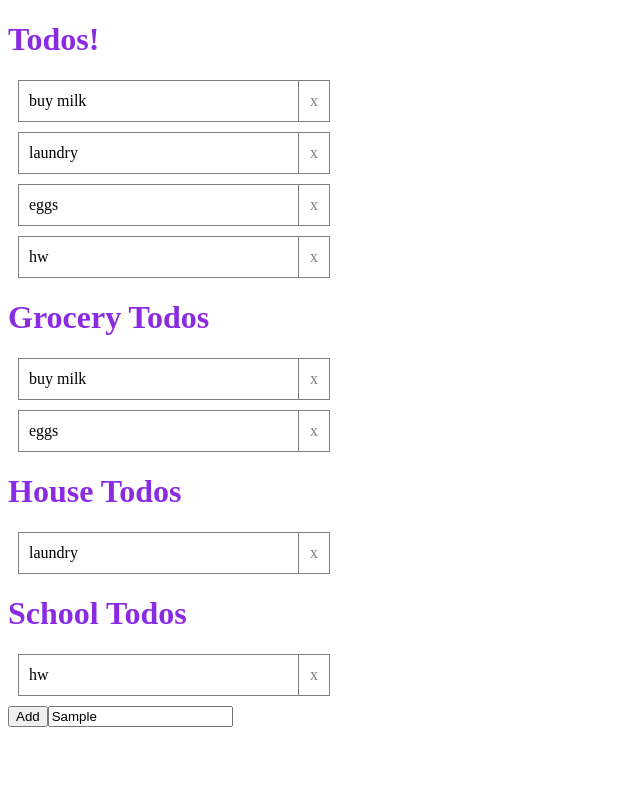
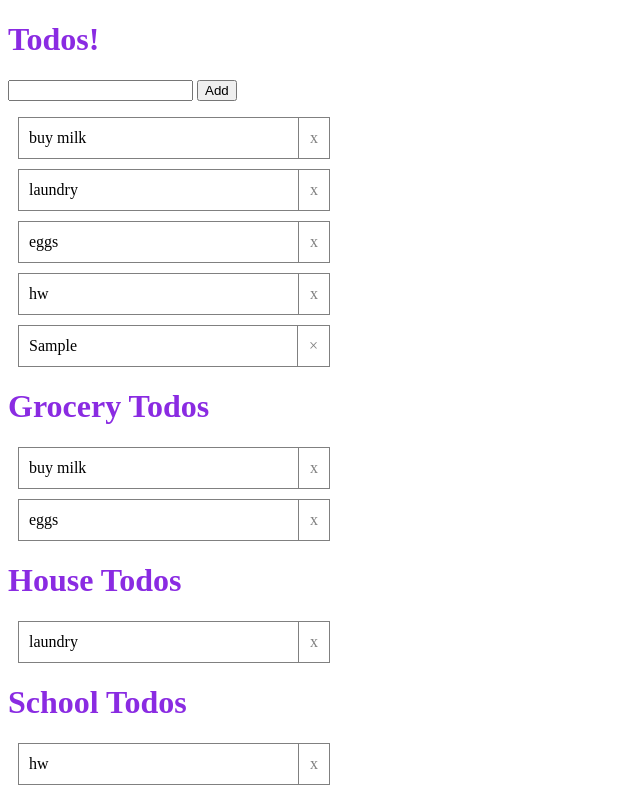
Before and after one commit to dalton-bailey/todoapp, a website: page src/index.html in a window 1280 px wide. Both pictures are taken after typing "Sample" into the empty fields and a click on the button "Add". Shown: the whole page, without its empty margins (0-640 px from the left). Drawn offline with Linux system fonts and the light colour scheme.

Commit message:
add todo

```diff
--- a/src/index.html
+++ b/src/index.html
@@ -8,8 +8,10 @@
 </head>
 <body>
     <h1>Todos!</h1>
-    <!-- <input type="text" id="newTodo">
-    <button>Add</button> -->
+    <div>
+        <input type="text" id="newTodo" placeholder="Title...">
+        <button onclick="newTodo()" class="addBtn">Add</button>
+    </div>
     <script src="./main.js"></script>
 </body>
 </html>
--- a/src/main.css
+++ b/src/main.css
@@ -14,31 +14,9 @@ h1 {
     cursor: pointer;
   }
 
-
-.add-button {
-
+ul {
+  padding: 0px;
 }
-
-/* When clicked on, add a background color and strike out text */
-ul li.checked {
-    background: #888;
-    color: #fff;
-    text-decoration: line-through;
-  }
-
-  /* Add a "checked" mark when clicked on */
-  ul li.checked::before {
-    content: '';
-    position: absolute;
-    border-color: #fff;
-    border-style: solid;
-    border-width: 0 2px 2px 0;
-    top: 10px;
-    left: 16px;
-    transform: rotate(45deg);
-    height: 15px;
-    width: 7px;
-  }
 
 li {
     height: 40px;
--- a/src/main.js
+++ b/src/main.js
@@ -8,12 +8,18 @@ let initalTodos = [
     {id: 4, todo: "hw", complete: false, category: "School"}
 ]
 
+console.log(initalTodos)
+
+let todoList = document.createElement("ul")
+todoList.id = "myUL"
+
+document.body.appendChild(todoList)
 
 //view all todos
 initalTodos.map(item => {
   let todo = document.createElement("li")
   todo.innerHTML = item.todo
-  document.body.appendChild(todo)
+  todoList.appendChild(todo)
 })
 
 //filter todos by category
@@ -93,7 +99,7 @@ document.body.appendChild(add)
 var myList = document.getElementsByTagName('li')
 var i
 for (i = 0; i < myList.length; i++) {
-    var span = document.createElement("span")
+    var span = document.createElement("div")
     var txt = document.createTextNode("x")
     span.className = "close"
     span.appendChild(txt)
@@ -109,20 +115,37 @@ for (i = 0; i < close.length; i++) {
   }
 }
 
-//add button
-let addButton = document.createElement("button")
-addButton.className = "add-button"
-addButton.innerHTML = "Add"
-add.appendChild(addButton)
+function newTodo() {
+  let li = document.createElement("li")
+  let inputValue = document.getElementById("newTodo").value
+  let t = document.createTextNode(inputValue)
 
-addButton.addEventListener('click', () => {
-  initalTodos.push(Object.values(input.value))
-})
+  console.log(t)
 
+  li.appendChild(t)
 
-//get input to create new todo
-let input = document.createElement("input")
-input.type = "text"
-input.placeholder = "Laundry"
-input.className = "userInput"
-add.appendChild(input);
+  if (inputValue === '') {
+    alert("Please write a new todo.")
+  }
+  else {
+    todoList.appendChild(li)
+    // initalTodos.push(inputValue)
+
+  }
+
+  var span = document.createElement("SPAN");
+  var txt = document.createTextNode("\u00D7");
+  span.className = "close";
+  span.appendChild(txt);
+  li.appendChild(span);
+
+  for (i = 0; i < close.length; i++) {
+    close[i].onclick = function() {
+      var div = this.parentElement;
+      div.style.display = "none";
+    }
+  }
+
+  document.getElementById("newTodo").value = " "
+
+}
```
